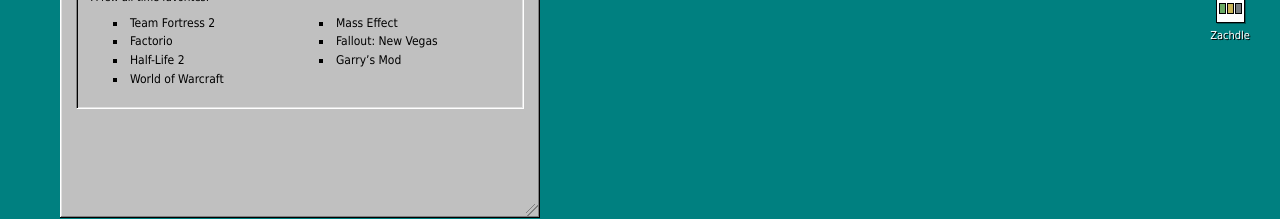
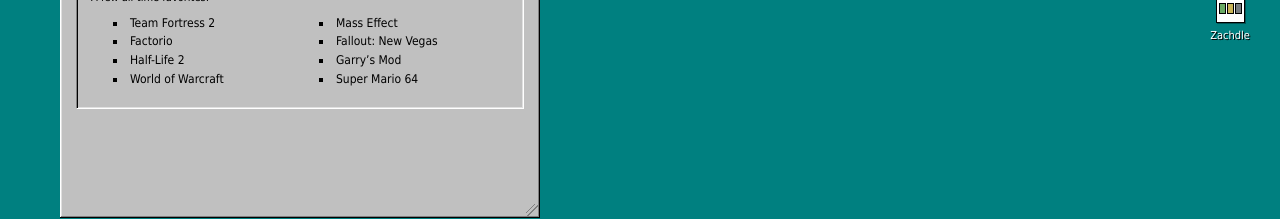
Before and after one commit to Zach-Houston/Zach-Houston.github.io, a plain HTML site: page index.html in a window 1280 px wide. Both pictures are taken after a click on the button "About Me". Shown: the part 302-521 px from the top of the page. Drawn offline with Linux system fonts and the light colour scheme.

Commit message:
About Me: add Super Mario 64 to favorite games

```diff
--- a/index.html
+++ b/index.html
@@ -167,6 +167,7 @@
             <li>Mass Effect</li>
             <li>Fallout: New Vegas</li>
             <li>Garry&rsquo;s Mod</li>
+            <li>Super Mario 64</li>
           </ul>
         </fieldset>
       </div>
```
